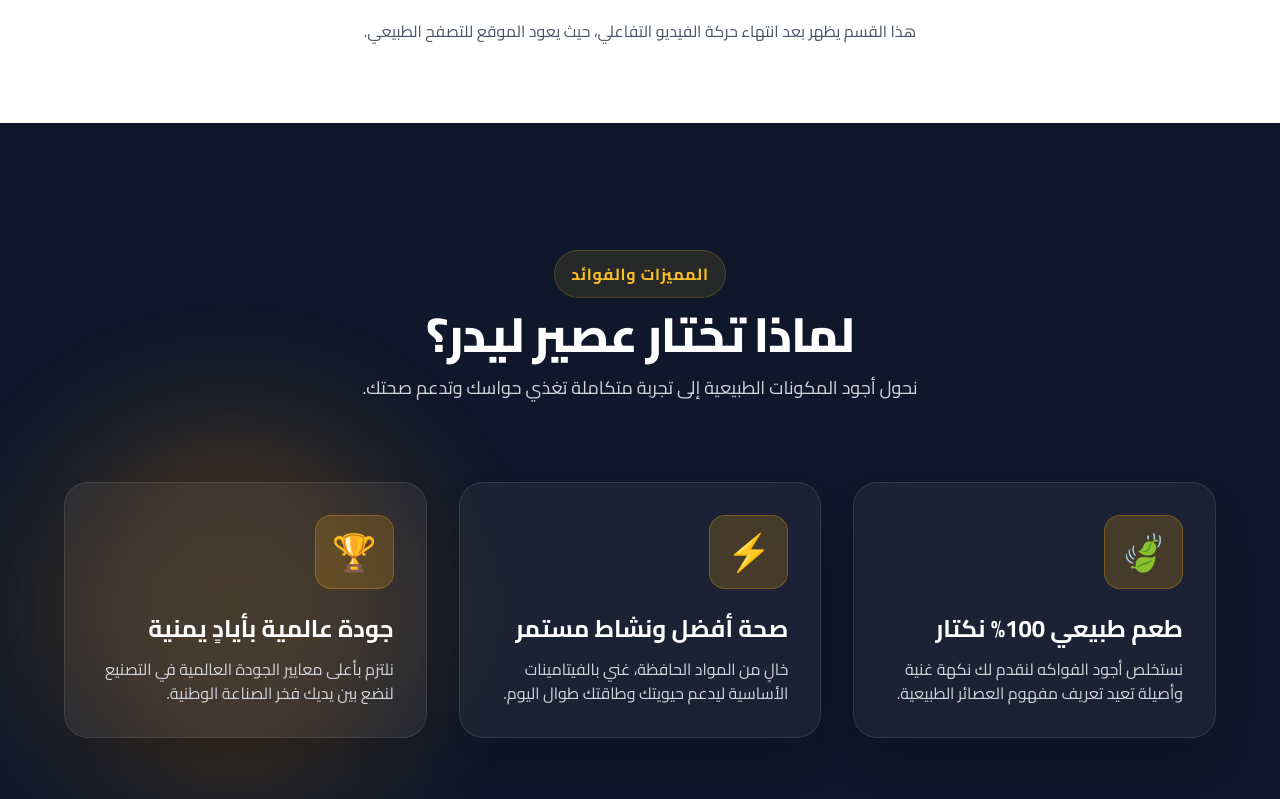
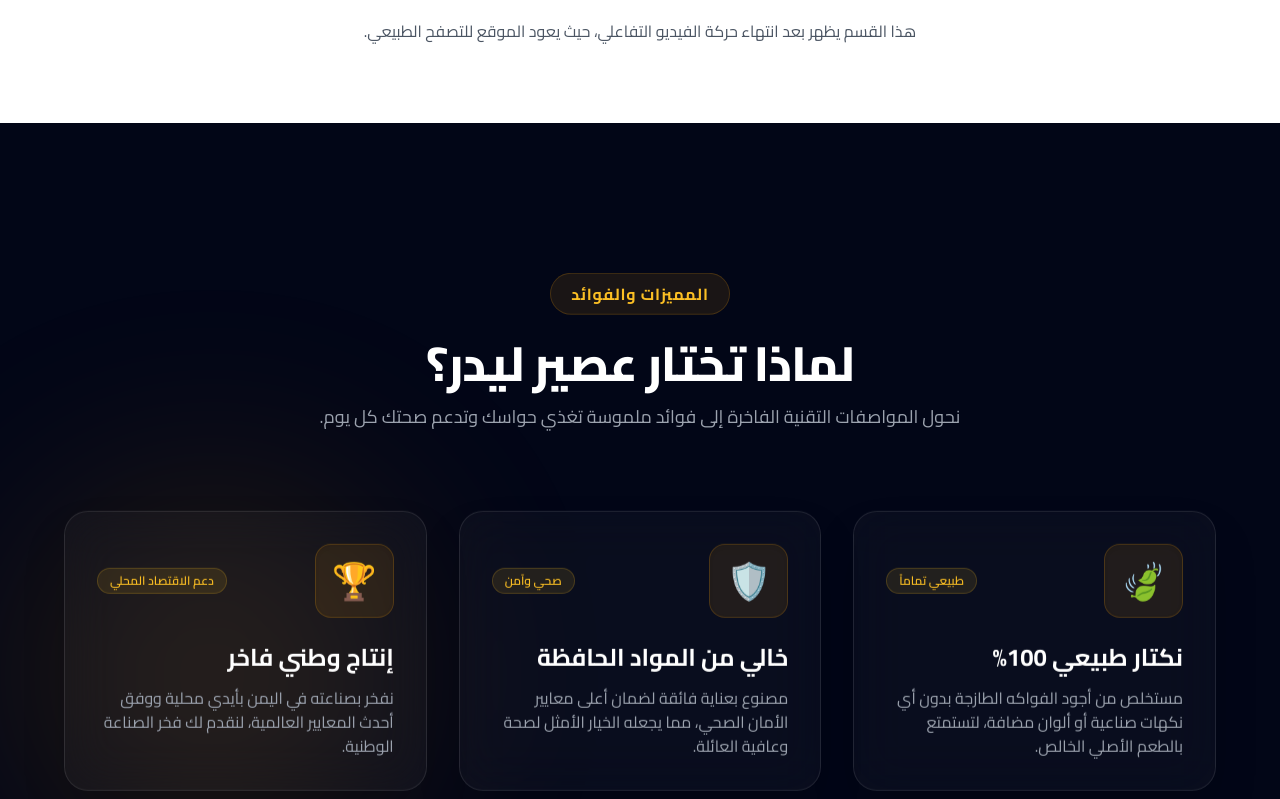
Before and after one commit to WWW-Alhnani-COM/Leader, a Next.js app: page / in a window 1280 px wide. Shown: the part 3321-4120 px from the top of the page. Built offline with nearby package versions, Linux system fonts and the light colour scheme.

Commit message:
Refactor FeaturesSection content and styles
Updated feature titles and descriptions for clarity and consistency. Adjusted styles for improved visual appearance.

```diff
--- a/components/FeaturesSection.tsx
+++ b/components/FeaturesSection.tsx
@@ -6,32 +6,33 @@ import { useRef } from "react";
 export default function FeaturesSection() {
   const containerRef = useRef<HTMLDivElement>(null);
 
-  // تتبع حركة التمرير داخل هذا القسم فقط لإنشاء تأثير Parallax دقيق
+  // تتبع حركة التمرير لإنشاء تأثير الـ Parallax
   const { scrollYProgress } = useScroll({
     target: containerRef,
     offset: ["start end", "end start"],
   });
 
-  // تحريك الطبقات والخلفيات بسرعة متفاوته لتوليد عمق Parallax
   const backgroundY = useTransform(scrollYProgress, [0, 1], ["0%", "30%"]);
-  const textY = useTransform(scrollYProgress, [0, 1], ["50px", "-50px"]);
-  const opacityTransform = useTransform(scrollYProgress, [0, 0.2, 0.9, 1], [0, 1, 1, 0]);
+  const textY = useTransform(scrollYProgress, [0, 1], ["40px", "-40px"]);
 
   const features = [
     {
-      title: "طعم طبيعي 100% نكتار",
-      description: "نستخلص أجود الفواكه لنقدم لك نكهة غنية وأصيلة تعيد تعريف مفهوم العصائر الطبيعية.",
+      title: "نكتار طبيعي 100%",
+      description: "مستخلص من أجود الفواكه الطازجة بدون أي نكهات صناعية أو ألوان مضافة، لتستمتع بالطعم الأصلي الخالص.",
       icon: "🍃",
+      badge: "طبيعي تماماً",
     },
     {
-      title: "صحة أفضل ونشاط مستمر",
-      description: "خالٍ من المواد الحافظة، غني بالفيتامينات الأساسية ليدعم حيويتك وطاقتك طوال اليوم.",
-      icon: "⚡",
+      title: "خالي من المواد الحافظة",
+      description: "مصنوع بعناية فائقة لضمان أعلى معايير الأمان الصحي، مما يجعله الخيار الأمثل لصحة وعافية العائلة.",
+      icon: "🛡️",
+      badge: "صحي وآمن",
     },
     {
-      title: "جودة عالمية بأيادٍ يمنية",
-      description: "نلتزم بأعلى معايير الجودة العالمية في التصنيع لنضع بين يديك فخر الصناعة الوطنية.",
+      title: "إنتاج وطني فاخر",
+      description: "نفخر بصناعته في اليمن بأيدي محلية ووفق أحدث المعايير العالمية، لنقدم لك فخر الصناعة الوطنية.",
       icon: "🏆",
+      badge: "دعم الاقتصاد المحلي",
     },
   ];
 
@@ -39,21 +40,21 @@ export default function FeaturesSection() {
     <section
       ref={containerRef}
       id="features"
-      className="relative min-h-screen overflow-hidden py-32 px-6 bg-slate-900 text-white"
+      className="relative min-h-screen overflow-hidden py-32 px-6 bg-slate-950 text-white flex items-center"
     >
-      {/* طبقة خلفية متحركة بتأثير Parallax */}
+      {/* خلفية تفاعلية متحركة (Parallax Background) */}
       <motion.div
         style={{ y: backgroundY }}
-        className="absolute inset-0 z-0 opacity-20 pointer-events-none"
+        className="absolute inset-0 z-0 opacity-15 pointer-events-none"
       >
-        <div className="absolute top-1/4 left-10 w-96 h-96 bg-amber-500 rounded-full blur-3xl" />
-        <div className="absolute bottom-1/4 right-10 w-96 h-96 bg-orange-600 rounded-full blur-3xl" />
+        <div className="absolute top-1/3 left-5 w-96 h-96 bg-amber-500 rounded-full blur-[120px]" />
+        <div className="absolute bottom-1/3 right-5 w-96 h-96 bg-orange-600 rounded-full blur-[120px]" />
       </motion.div>
 
-      {/* المحتوى الرئيسي مع تأثير الحركة والظهور */}
+      {/* المحتوى الرئيسي */}
       <motion.div
-        style={{ y: textY, opacity: opacityTransform }}
-        className="relative z-10 max-w-6xl mx-auto"
+        style={{ y: textY }}
+        className="relative z-10 max-w-6xl mx-auto w-full"
       >
         {/* عنوان القسم */}
         <div className="text-center mb-20">
@@ -62,7 +63,7 @@ export default function FeaturesSection() {
             whileInView={{ opacity: 1, y: 0 }}
             viewport={{ once: true }}
             transition={{ duration: 0.6 }}
-            className="text-amber-400 font-bold tracking-wider uppercase text-sm sm:text-base bg-amber-400/10 px-4 py-2 rounded-full border border-amber-400/20"
+            className="text-amber-400 font-bold tracking-wider uppercase text-sm sm:text-base bg-amber-500/10 px-5 py-2 rounded-full border border-amber-500/20 inline-block"
           >
             المميزات والفوائد
           </motion.span>
@@ -72,7 +73,7 @@ export default function FeaturesSection() {
             whileInView={{ opacity: 1, y: 0 }}
             viewport={{ once: true }}
             transition={{ duration: 0.6, delay: 0.2 }}
-            className="mt-6 font-cairo text-3xl md:text-5xl font-extrabold tracking-tight"
+            className="mt-6 font-cairo text-3xl md:text-5xl font-extrabold tracking-tight text-white"
           >
             لماذا تختار عصير ليدر؟
           </motion.h2>
@@ -82,13 +83,13 @@ export default function FeaturesSection() {
             whileInView={{ opacity: 1, y: 0 }}
             viewport={{ once: true }}
             transition={{ duration: 0.6, delay: 0.4 }}
-            className="mt-4 text-gray-300 max-w-2xl mx-auto text-base sm:text-lg font-medium"
+            className="mt-4 text-gray-400 max-w-2xl mx-auto text-base sm:text-lg font-medium"
           >
-            نحول أجود المكونات الطبيعية إلى تجربة متكاملة تغذي حواسك وتدعم صحتك.
+            نحول المواصفات التقنية الفاخرة إلى فوائد ملموسة تغذي حواسك وتدعم صحتك كل يوم.
           </motion.p>
         </div>
 
-        {/* شبكة الكروت بتأثير زجاجي (Glassmorphism) */}
+        {/* شبكة الكروت (3 أعمدة) بتصميم زجاجي فاخر */}
         <div className="grid grid-cols-1 md:grid-cols-3 gap-8">
           {features.map((feature, index) => (
             <motion.div
@@ -98,20 +99,25 @@ export default function FeaturesSection() {
               viewport={{ once: true }}
               transition={{ duration: 0.6, delay: 0.2 * index }}
               whileHover={{ y: -10, transition: { duration: 0.3 } }}
-              className="relative p-8 rounded-3xl bg-white/5 border border-white/10 backdrop-blur-xl shadow-2xl overflow-hidden group"
+              className="relative p-8 rounded-3xl bg-white/[0.03] border border-white/10 backdrop-blur-xl shadow-2xl overflow-hidden group"
             >
-              {/* لمعة خلفية عند المرور */}
-              <div className="absolute inset-0 bg-gradient-to-br from-amber-500/10 to-transparent opacity-0 group-hover:opacity-100 transition-opacity duration-500 pointer-events-none" />
+              {/* تدرج مضيء يظهر عند تمرير الماوس */}
+              <div className="absolute inset-0 bg-gradient-to-br from-amber-500/10 via-transparent to-transparent opacity-0 group-hover:opacity-100 transition-opacity duration-500 pointer-events-none" />
 
-              <div className="text-4xl mb-6 p-4 w-fit rounded-2xl bg-amber-500/20 border border-amber-500/30">
-                {feature.icon}
+              <div className="flex items-center justify-between mb-6">
+                <div className="text-4xl p-4 w-fit rounded-2xl bg-amber-500/10 border border-amber-500/20 shadow-inner">
+                  {feature.icon}
+                </div>
+                <span className="text-xs font-semibold text-amber-400 bg-amber-400/10 px-3 py-1 rounded-full border border-amber-400/20">
+                  {feature.badge}
+                </span>
               </div>
 
               <h3 className="text-xl sm:text-2xl font-bold font-cairo mb-3 text-white group-hover:text-amber-300 transition-colors">
                 {feature.title}
               </h3>
 
-              <p className="text-gray-300 text-sm sm:text-base leading-relaxed">
+              <p className="text-gray-400 text-sm sm:text-base leading-relaxed font-normal">
                 {feature.description}
               </p>
             </motion.div>
```
